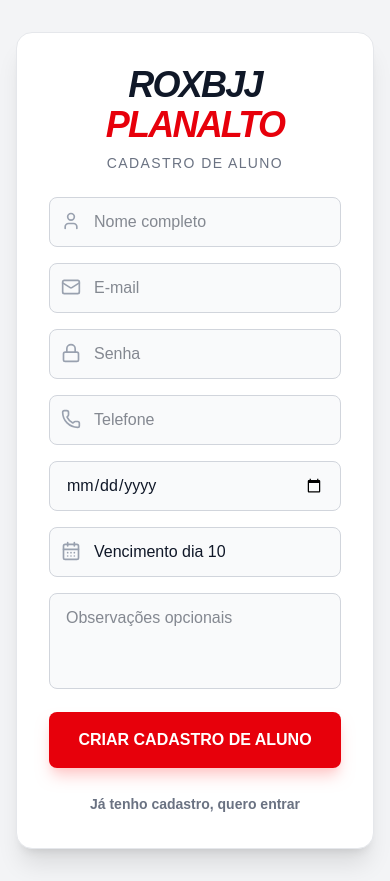
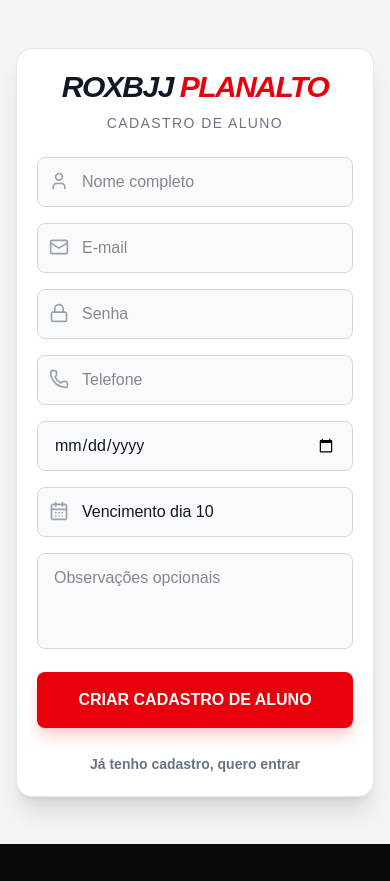
Before and after one commit to femts22/roxbjj-manager, a Next.js app in the folder apps/web/: page /cadastro in a window 390 px wide. After the commit the page ends 844 px from the top, so only its background shows below. Built offline with nearby package versions, Linux system fonts and the light colour scheme; no server answers.

Commit message:
feat: prepare PWA for mobile testing

```diff
--- a/apps/web/app/cadastro/page.tsx
+++ b/apps/web/app/cadastro/page.tsx
@@ -96,10 +96,10 @@
   }
 
   return (
-    <div className="min-h-screen flex items-center justify-center bg-gray-100 px-4 py-8">
-      <main className="w-full max-w-xl space-y-6 bg-white p-8 rounded-2xl border border-gray-200 shadow-xl">
+    <div className="min-h-dvh flex items-center justify-center bg-gray-100 px-4 py-5 sm:py-8">
+      <main className="w-full max-w-xl space-y-6 bg-white p-5 sm:p-8 rounded-2xl border border-gray-200 shadow-xl">
         <header className="text-center space-y-2">
-          <h1 className="text-4xl font-black text-gray-900 tracking-tighter italic">
+          <h1 className="text-3xl sm:text-4xl font-black text-gray-900 tracking-tighter italic">
             ROXBJJ <span className="text-red-600">PLANALTO</span>
           </h1>
           <p className="text-gray-500 text-sm font-medium uppercase tracking-widest">
@@ -205,7 +205,7 @@
           <button
             type="submit"
             disabled={loading}
-            className="w-full bg-red-600 hover:bg-red-700 text-white font-bold py-4 rounded-lg shadow-lg shadow-red-200 transition-all flex items-center justify-center gap-2 active:scale-95 disabled:opacity-50"
+            className="w-full min-h-14 bg-red-600 hover:bg-red-700 text-white font-bold py-4 rounded-lg shadow-lg shadow-red-200 transition-all flex items-center justify-center gap-2 active:scale-95 disabled:opacity-50"
           >
             {loading ? <Loader2 className="animate-spin h-5 w-5" /> : "CRIAR CADASTRO DE ALUNO"}
           </button>
--- a/apps/web/app/globals.css
+++ b/apps/web/app/globals.css
@@ -1,5 +1,34 @@
 @import "tailwindcss";
+
+html {
+  background: #09090b;
+  color-scheme: light dark;
+  -webkit-text-size-adjust: 100%;
+}
 
 body {
   font-family: Arial, Helvetica, sans-serif;
+  min-height: 100dvh;
+  overscroll-behavior-y: none;
+  -webkit-tap-highlight-color: transparent;
 }
+
+button,
+a,
+input,
+select,
+textarea {
+  touch-action: manipulation;
+}
+
+input,
+select,
+textarea {
+  font-size: 16px;
+}
+
+@media (display-mode: standalone) {
+  body {
+    user-select: none;
+  }
+}
--- a/apps/web/app/layout.tsx
+++ b/apps/web/app/layout.tsx
@@ -1,9 +1,27 @@
-import type { Metadata } from "next";
+import type { Metadata, Viewport } from "next";
 import "./globals.css";
 
 export const metadata: Metadata = {
   title: "ROXBJJ PLANALTO",
   description: "Sistema de gestão da academia ROXBJJ PLANALTO",
+  applicationName: "ROXBJJ PLANALTO",
+  manifest: "/manifest.webmanifest",
+  appleWebApp: {
+    capable: true,
+    title: "ROXBJJ PLANALTO",
+    statusBarStyle: "black-translucent",
+  },
+  icons: {
+    icon: "/icon.svg",
+    apple: "/icon.svg",
+  },
+};
+
+export const viewport: Viewport = {
+  themeColor: "#dc2626",
+  width: "device-width",
+  initialScale: 1,
+  viewportFit: "cover",
 };
 
 export default function RootLayout({
@@ -13,7 +31,7 @@
 }>) {
   return (
     <html lang="pt-br" suppressHydrationWarning>
-      <body className="antialiased">
+      <body className="bg-zinc-950 antialiased">
         {children}
       </body>
     </html>
--- a/apps/web/app/page.tsx
+++ b/apps/web/app/page.tsx
@@ -45,12 +45,12 @@
   };
 
   return (
-    <div className="min-h-screen flex items-center justify-center bg-gray-100 px-4">
-      <div className="w-full max-w-md space-y-8 bg-white p-8 rounded-2xl border border-gray-200 shadow-xl">
+    <div className="min-h-dvh flex items-center justify-center bg-gray-100 px-4 py-5">
+      <div className="w-full max-w-md space-y-7 bg-white p-6 sm:p-8 rounded-2xl border border-gray-200 shadow-xl">
 
         {/* Cabeçalho / Logo - AGORA VERMELHO */}
         <div className="text-center">
-          <h1 className="text-4xl font-black text-gray-900 tracking-tighter italic">
+          <h1 className="text-3xl sm:text-4xl font-black text-gray-900 tracking-tighter italic">
             ROXBJJ <span className="text-red-600">PLANALTO</span>
           </h1>
           <p className="mt-2 text-gray-500 text-sm font-medium uppercase tracking-widest">
@@ -99,7 +99,7 @@
           <button
             type="submit"
             disabled={loading}
-            className="w-full bg-red-600 hover:bg-red-700 text-white font-bold py-4 rounded-lg shadow-lg shadow-red-200 transition-all flex items-center justify-center gap-2 active:scale-95 disabled:opacity-50"
+            className="w-full min-h-14 bg-red-600 hover:bg-red-700 text-white font-bold py-4 rounded-lg shadow-lg shadow-red-200 transition-all flex items-center justify-center gap-2 active:scale-95 disabled:opacity-50"
           >
             {loading ? (
               <Loader2 className="animate-spin h-5 w-5" />
@@ -110,7 +110,7 @@
         </form>
 
         <div className="text-center">
-          <Link href="/cadastro" className="block text-sm font-black uppercase tracking-widest text-red-600 hover:text-red-700">
+          <Link href="/cadastro" className="block text-xs sm:text-sm font-black uppercase tracking-widest text-red-600 hover:text-red-700">
             Ainda não treina conosco? Sou aluno novo, quero me cadastrar
           </Link>
         </div>
```
Also changed, not shown: apps/web/public/icon.svg (added), apps/web/public/manifest.webmanifest (added).
